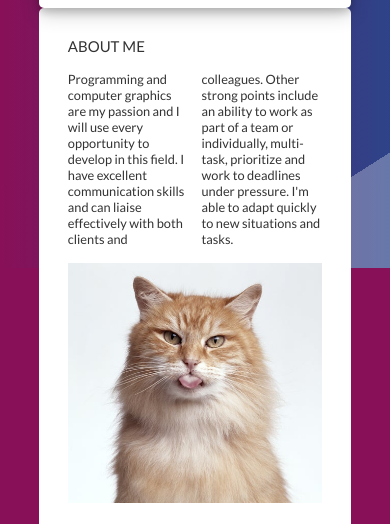
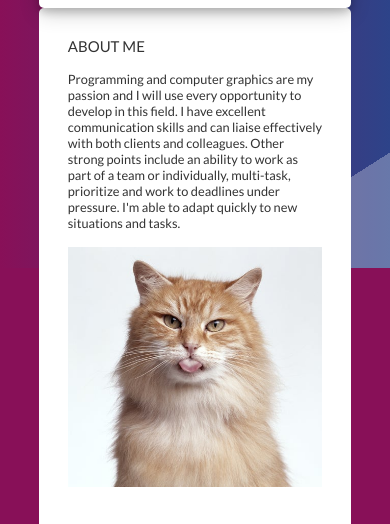
Before and after one commit to Aaspyr/CCW19-landingpage, a website: page MalgoskaGhouga/index.html in a window 390 px wide. Shown: the part 576-1100 px from the top of the page. Drawn offline with nearby package versions, Linux system fonts and the light colour scheme.

Commit message:
improved responsiveness

```diff
--- a/MalgoskaGhouga/sass/basic.scss
+++ b/MalgoskaGhouga/sass/basic.scss
@@ -159,7 +159,7 @@ p {
     width: 100%;
     transform: translate(-100%, 0);
     visibility: hidden;
-    transition: all 0.3s ease;
+    transition: transform 0.3s ease;
     &.active-section {
       transform: translate(0, 0);
       visibility: visible;
--- a/MalgoskaGhouga/sass/mediaquery.scss
+++ b/MalgoskaGhouga/sass/mediaquery.scss
@@ -28,4 +28,10 @@
   .information-card--section {
     position: static;
   }
+
+  p {
+    -webkit-columns: 1; /* Chrome, Safari, Opera */
+    -moz-columns: 1; /* Firefox */
+    columns: 1;
+  }
 }
```
Also changed, not shown: MalgoskaGhouga/css/main.css.
